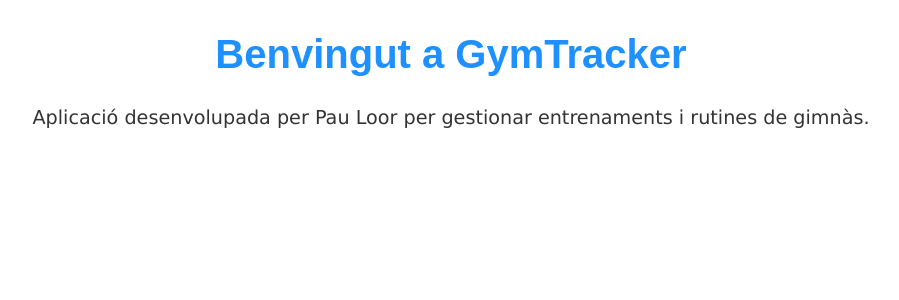
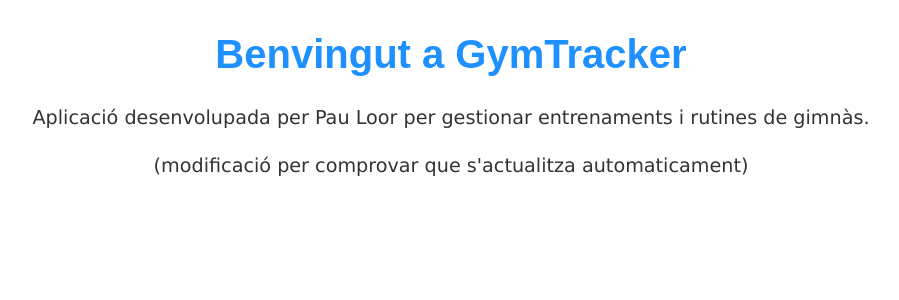
Before and after one commit to ploor05/ioc-angular-GymTracker-PauLoor, an Angular app: page / in a window 1280 px wide. Shown: the top 300 px of the page, without its empty margins (189-1088 px from the left). Built offline with nearby package versions, Linux system fonts and the light colour scheme.

Commit message:
Prova Hot Reload

```diff
--- a/src/app/app.component.html
+++ b/src/app/app.component.html
@@ -3,3 +3,5 @@
 <p>
 Aplicació desenvolupada per Pau Loor per gestionar entrenaments i rutines de gimnàs.
 </p>
+
+<p>(modificació per comprovar que s'actualitza automaticament)</p>
```
